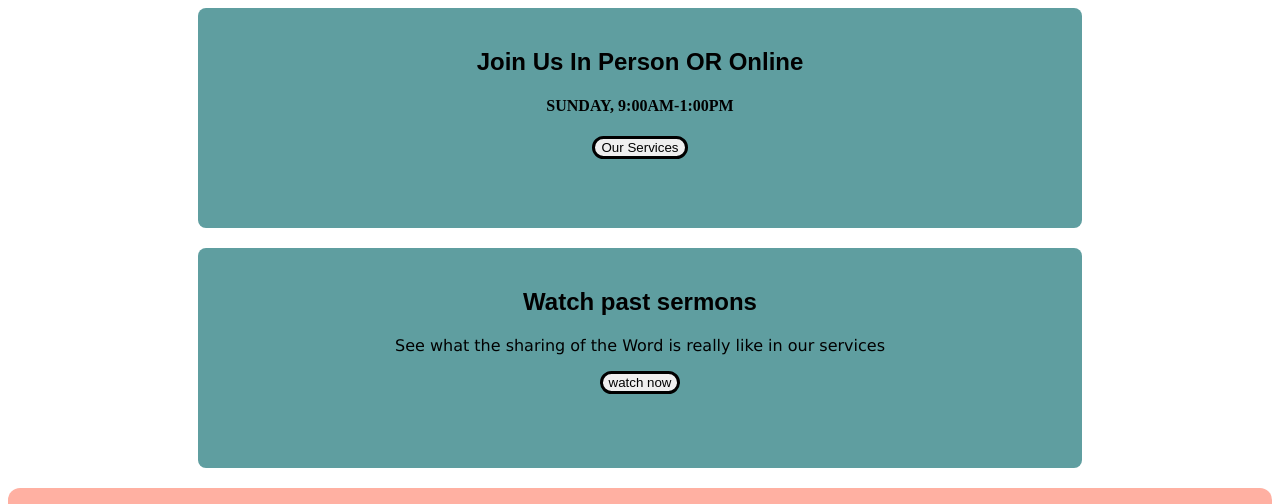
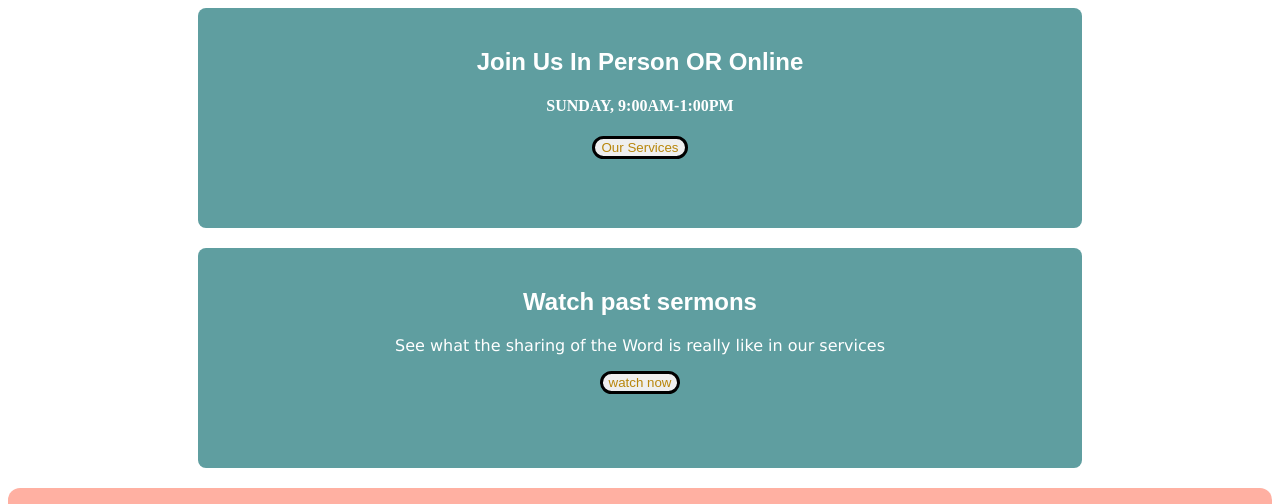
Before and after one commit to joshuamwesigwa256/christ_the_rock_foundation_ministries, a plain HTML site: page index.html in a window 1280 px wide. Shown: the part 125-629 px from the top of the page. Drawn offline with Linux system fonts and the light colour scheme.

Commit message:
minor changes in css

```diff
--- a/style.css
+++ b/style.css
@@ -1,6 +1,7 @@
 * {
     text-align: center;
     text-decoration: none;
+    color: white;
 }
 .nav-bar, footer {
     display: flex;
@@ -59,7 +60,7 @@ p {
 
 }
 button {
-    color: rgb(rgb(210, 9, 9), green, blue);
+    color: darkgoldenrod;
     border: solid black;
     border-radius: 12px;
 }
@@ -68,7 +69,7 @@ img {
     height: 30px;
 }
 li a:hover {
-    color:yellow;
+    color: rgb(103, 101, 101);
 }
 li a:active {
     color: white;
```
